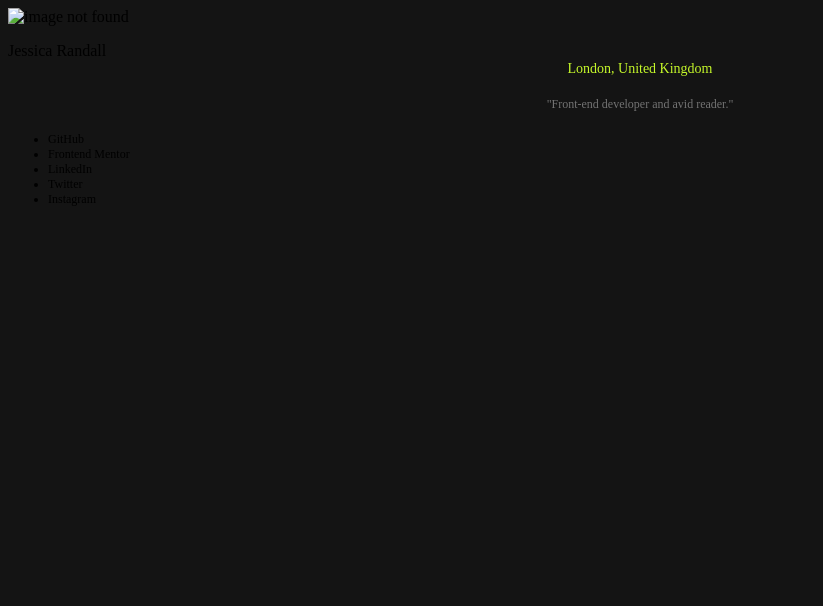
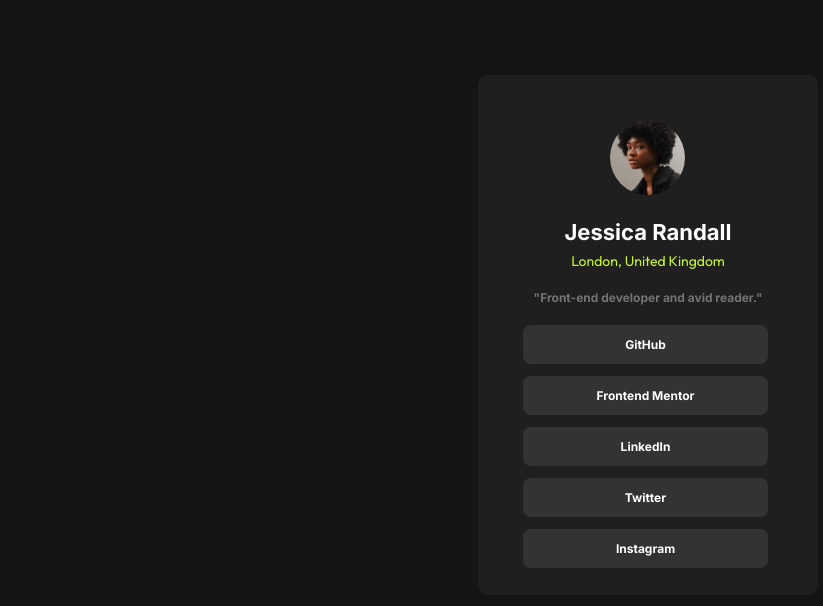
Before and after one commit to snehagonjari/social-media, a plain HTML site: page index.html in a window 1280 px wide. Shown: the whole page, without its empty margins (0-823 px from the left). Drawn offline with Linux system fonts and the light colour scheme.

Commit message:
Update index.html

```diff
--- a/index.html
+++ b/index.html
@@ -7,7 +7,7 @@
   <link rel="icon" type="image/png" sizes="32x32" href="./assets/images/favicon-32x32.png">
 
   <title>Frontend Mentor | Social links profile</title>
-<link rel="stylesheet" href="style2.css"
+<link rel="stylesheet" href="style.css"
   <!-- Feel free to remove these styles or customise in your own stylesheet 👍 -->
 
   <link rel="preconnect" href="https://fonts.googleapis.com">
@@ -18,7 +18,7 @@
 <body style="background-color: hsl(0, 0%, 8%);">
 <div class="mainbox">
 
-    <img src="img2.jpeg" alt="image not found">
+    <img src="img.jpeg" alt="image not found">
     <p id="first" class="inter-font">Jessica Randall</p>
 
   <p style="color: hsl(75, 94%, 57%); font-size: 14px; text-align: center;margin-top: -15px;"class="outfit-font">London, United Kingdom</p>
```
